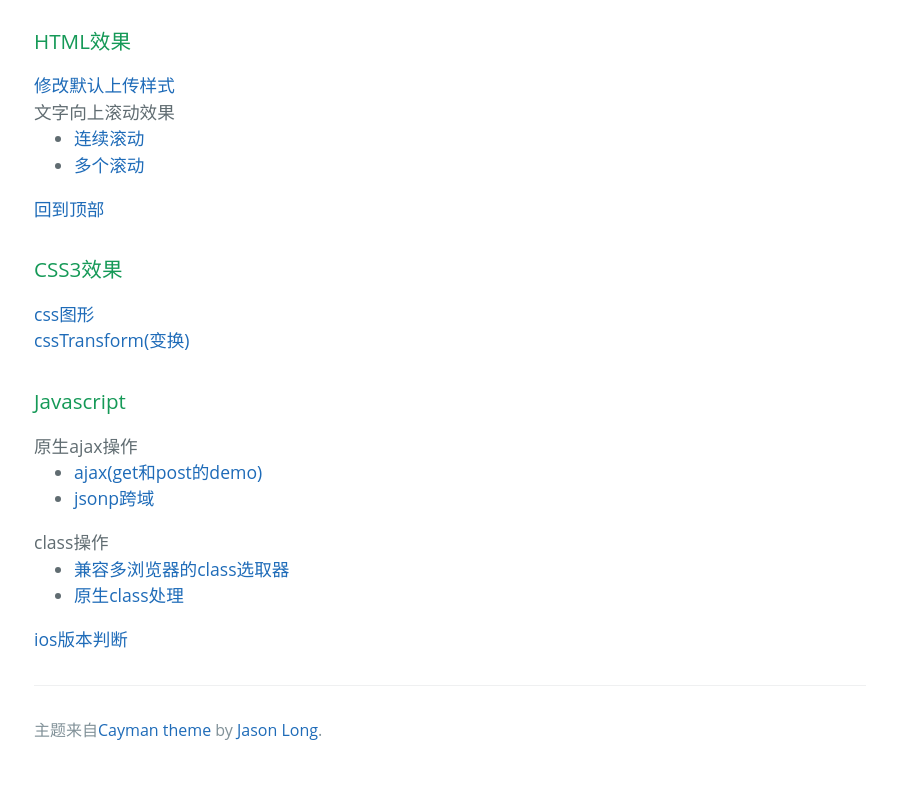
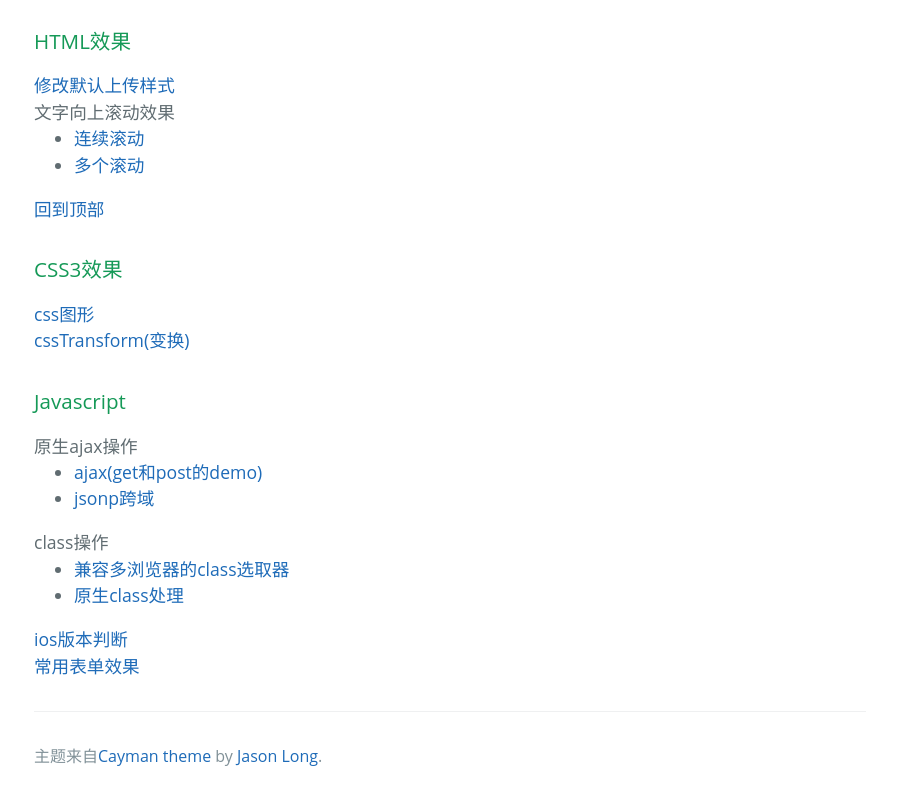
Before and after one commit to GusChen/Demo, a plain HTML site: page index.html in a window 1280 px wide. Shown: the part 389-1189 px from the top of the page, without its empty margins (190-1087 px from the left). Before the commit the page ends 1163 px from the top, so only its background shows below. Drawn offline with Linux system fonts and the light colour scheme.

Commit message:
add input demo

```diff
--- a/index.html
+++ b/index.html
@@ -50,6 +50,7 @@
         <li><a href="https://github.com/GusChen/Demo/blob/master/Javascript/ClassSelectorOperation.html" target="_blank">原生class处理</a></li>
       </ul>
       <span><a href="https://github.com/GusChen/Demo/blob/master/Javascript/ua-ios.html" target="_blank">ios版本判断</a></span><br/>
+      <span><a href="Javascript/input.html" target="_blank">常用表单效果</a></span>
       <footer class="site-footer">
         <span class="site-footer-credits">主题来自<a href="https://github.com/jasonlong/cayman-theme">Cayman theme</a> by <a href="https://twitter.com/jasonlong">Jason Long</a>.</span>
       </footer>
```
